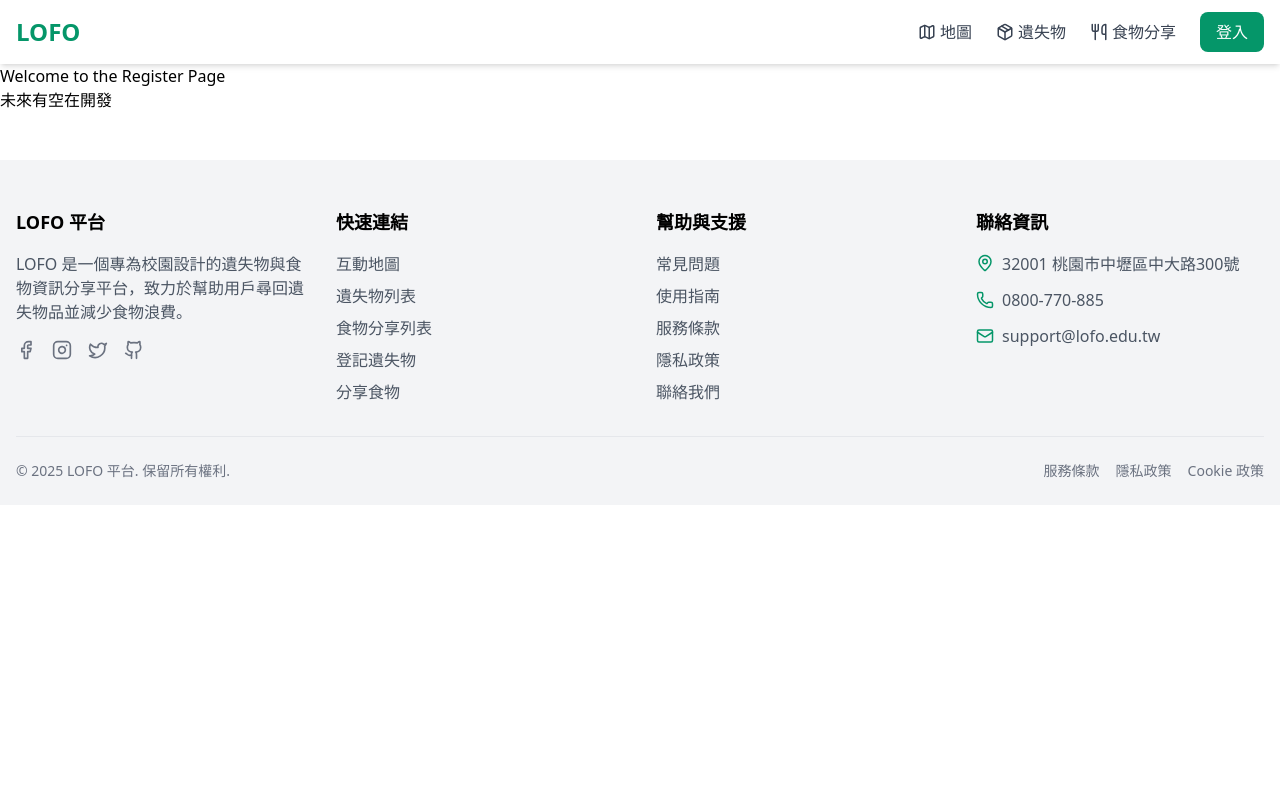
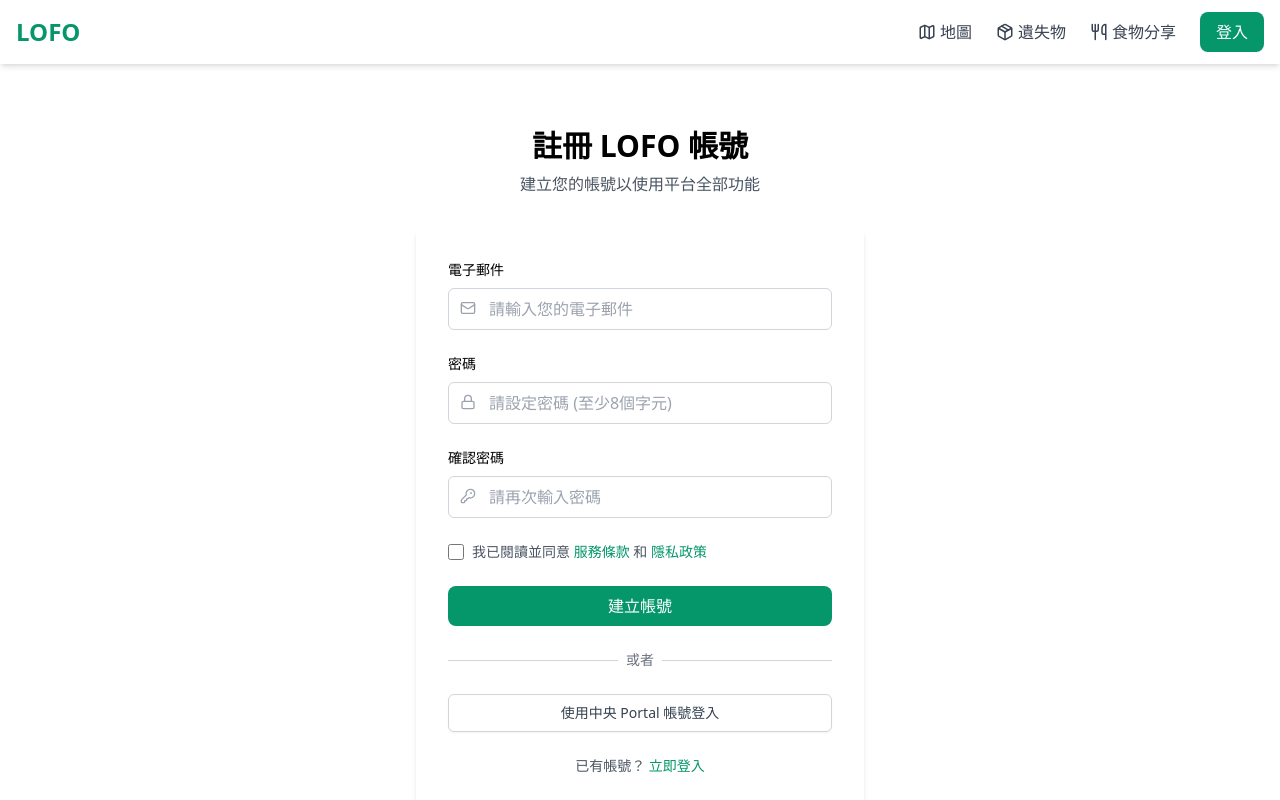
Before and after one commit to YuanWang08/LOFO-Flatform, a Nuxt app in the folder frontend/: page /register in a window 1280 px wide. Shown: the top 800 px of the page. Built offline with nearby package versions, Linux system fonts and the light colour scheme.

Commit message:
feat: 完善註冊頁面，新增表單驗證及用戶協議功能

```diff
--- a/frontend/pages/register.vue
+++ b/frontend/pages/register.vue
@@ -1,6 +1,251 @@
 <template>
-  <div>
-    <h1>Welcome to the Register Page</h1>
-    <h3>未來有空在開發</h3>
+  <div
+    class="container mx-auto px-4 py-16 flex justify-center items-center min-h-[80vh]"
+  >
+    <div class="w-full max-w-md">
+      <div class="text-center mb-8">
+        <h1 class="text-3xl font-bold">註冊 LOFO 帳號</h1>
+        <p class="text-gray-600 mt-2">建立您的帳號以使用平台全部功能</p>
+      </div>
+
+      <div class="bg-white p-8 rounded-lg shadow-md">
+        <form @submit.prevent="handleRegister" class="space-y-6">
+          <!-- 電子郵件 -->
+          <div class="space-y-2">
+            <label for="email" class="block text-sm font-medium"
+              >電子郵件</label
+            >
+            <div class="relative">
+              <Mail class="absolute left-3 top-3 h-4 w-4 text-gray-400" />
+              <input
+                id="email"
+                v-model="formData.email"
+                type="email"
+                placeholder="請輸入您的電子郵件"
+                class="w-full px-3 py-2 pl-10 border border-gray-300 rounded-md focus:outline-none focus:ring-2 focus:ring-emerald-500"
+                required
+              />
+            </div>
+          </div>
+
+          <!-- 密碼 -->
+          <div class="space-y-2">
+            <label for="password" class="block text-sm font-medium">密碼</label>
+            <div class="relative">
+              <Lock class="absolute left-3 top-3 h-4 w-4 text-gray-400" />
+              <input
+                id="password"
+                v-model="formData.password"
+                type="password"
+                placeholder="請設定密碼 (至少8個字元)"
+                class="w-full px-3 py-2 pl-10 border border-gray-300 rounded-md focus:outline-none focus:ring-2 focus:ring-emerald-500"
+                required
+                minlength="8"
+              />
+            </div>
+          </div>
+
+          <!-- 確認密碼 -->
+          <div class="space-y-2">
+            <label for="confirmPassword" class="block text-sm font-medium"
+              >確認密碼</label
+            >
+            <div class="relative">
+              <KeyRound class="absolute left-3 top-3 h-4 w-4 text-gray-400" />
+              <input
+                id="confirmPassword"
+                v-model="formData.confirmPassword"
+                type="password"
+                placeholder="請再次輸入密碼"
+                class="w-full px-3 py-2 pl-10 border border-gray-300 rounded-md focus:outline-none focus:ring-2 focus:ring-emerald-500"
+                required
+              />
+            </div>
+          </div>
+
+          <!-- 用戶協議 -->
+          <div class="flex items-center space-x-2">
+            <input
+              id="agreement"
+              v-model="formData.agreement"
+              type="checkbox"
+              class="h-4 w-4 text-emerald-600 focus:ring-emerald-500 border-gray-300 rounded"
+              required
+            />
+            <label for="agreement" class="text-sm text-gray-600">
+              我已閱讀並同意
+              <NuxtLink
+                to="/terms"
+                class="text-emerald-600 hover:text-emerald-700"
+                target="_blank"
+              >
+                服務條款
+              </NuxtLink>
+              和
+              <NuxtLink
+                to="/privacy"
+                class="text-emerald-600 hover:text-emerald-700"
+                target="_blank"
+              >
+                隱私政策
+              </NuxtLink>
+            </label>
+          </div>
+
+          <!-- 錯誤訊息 -->
+          <div v-if="error" class="text-red-500 text-sm">
+            {{ error }}
+          </div>
+
+          <!-- 註冊按鈕 -->
+          <button
+            type="submit"
+            class="w-full bg-emerald-600 hover:bg-emerald-700 text-white px-4 py-2 rounded-lg transition-colors flex items-center justify-center"
+            :disabled="isLoading"
+          >
+            <div v-if="isLoading" class="flex items-center justify-center">
+              <Loader2 class="mr-2 h-4 w-4 animate-spin" />
+              註冊中...
+            </div>
+            <span v-else>建立帳號</span>
+          </button>
+        </form>
+
+        <div class="mt-6">
+          <div class="relative">
+            <div class="absolute inset-0 flex items-center">
+              <div class="w-full border-t border-gray-300"></div>
+            </div>
+            <div class="relative flex justify-center text-sm">
+              <span class="px-2 bg-white text-gray-500">或者</span>
+            </div>
+          </div>
+
+          <div class="mt-6">
+            <a
+              href="#"
+              @click.prevent="redirectToPortal"
+              class="w-full flex items-center justify-center px-4 py-2 border border-gray-300 rounded-md shadow-sm text-sm font-medium text-gray-700 bg-white hover:bg-gray-50"
+            >
+              使用中央 Portal 帳號登入
+            </a>
+          </div>
+        </div>
+
+        <div class="mt-6 text-center">
+          <p class="text-sm text-gray-600">
+            已有帳號？
+            <NuxtLink
+              to="/login"
+              class="text-emerald-600 hover:text-emerald-700 font-medium"
+            >
+              立即登入
+            </NuxtLink>
+          </p>
+        </div>
+      </div>
+    </div>
   </div>
 </template>
+
+<script setup>
+import { ref, reactive } from "vue";
+import { useRouter } from "vue-router";
+import { Mail, Lock, KeyRound, Loader2 } from "lucide-vue-next";
+
+const config = useRuntimeConfig();
+const router = useRouter();
+const isLoading = ref(false);
+const error = ref("");
+
+const formData = reactive({
+  email: "",
+  password: "",
+  confirmPassword: "",
+  agreement: false,
+});
+
+const handleRegister = async () => {
+  error.value = "";
+
+  // 驗證表單
+  if (!formData.email || !formData.password || !formData.confirmPassword) {
+    error.value = "請填寫所有必填欄位";
+    return;
+  }
+
+  // 驗證電子郵件格式
+  const emailRegex = /^[^\s@]+@[^\s@]+\.[^\s@]+$/;
+  if (!emailRegex.test(formData.email)) {
+    error.value = "請提供有效的電子郵件地址";
+    return;
+  }
+
+  // 驗證密碼長度
+  if (formData.password.length < 8) {
+    error.value = "密碼長度必須至少為8個字元";
+    return;
+  }
+
+  // 驗證密碼一致性
+  if (formData.password !== formData.confirmPassword) {
+    error.value = "兩次輸入的密碼不一致";
+    return;
+  }
+
+  // 驗證用戶協議
+  if (!formData.agreement) {
+    error.value = "請同意服務條款和隱私政策";
+    return;
+  }
+
+  isLoading.value = true;
+
+  try {
+    // 發送註冊請求到API
+    const response = await fetch(
+      `${config.public.BACKEND_BASE_URL}/user/register`,
+      {
+        method: "POST",
+        headers: {
+          "Content-Type": "application/json",
+        },
+        body: JSON.stringify({
+          email: formData.email,
+          password: formData.password,
+        }),
+      }
+    );
+
+    const data = await response.json();
+
+    if (response.ok && data.success) {
+      // 儲存 token 到 cookie
+      const authCookie = useCookie("auth_token", {
+        maxAge: 60 * 60 * 24 * 7, // 7天有效期
+        path: "/",
+        secure: process.env.NODE_ENV === "production",
+      });
+      authCookie.value = data.token;
+
+      // 更新認證狀態
+      const authStore = useAuthStore();
+      authStore.checkAuth();
+
+      // 註冊成功後導向首頁
+      router.push("/");
+    } else {
+      error.value = data.message || "註冊失敗，請稍後再試";
+    }
+  } catch (err) {
+    console.error("註冊錯誤:", err);
+    error.value = "註冊失敗，請稍後再試";
+  } finally {
+    isLoading.value = false;
+  }
+};
+
+const redirectToPortal = () => {
+  window.location.href = `${config.public.BACKEND_BASE_URL}/auth/go`;
+};
+</script>
```
